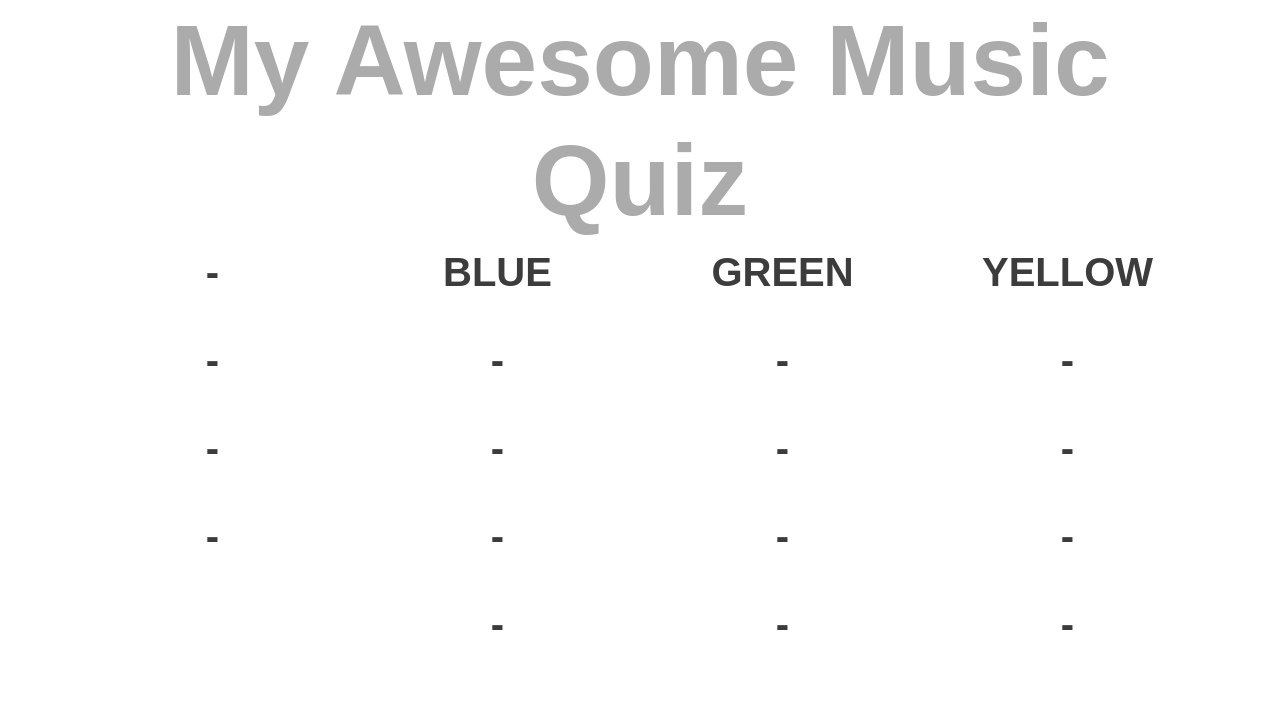
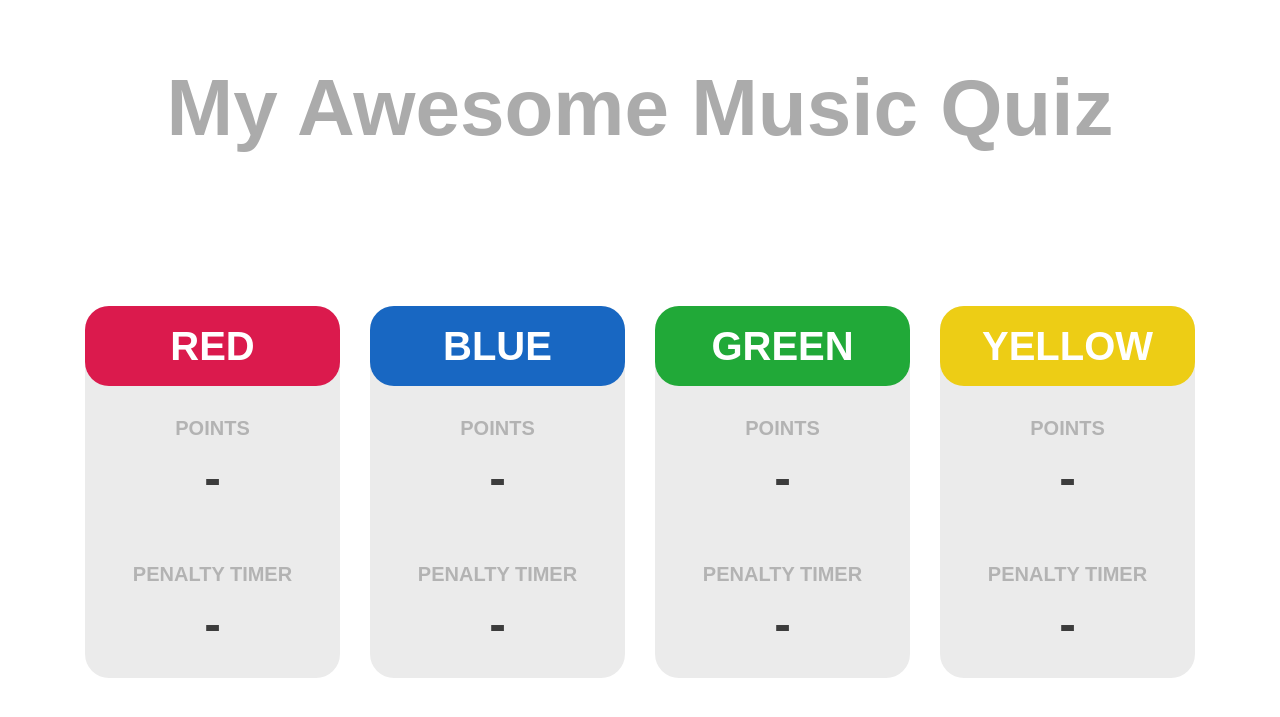
Before and after one commit to Emilostuff/YouQuiz, a Flask app: page /live in a window 1280 px wide. Shown: the top 717 px of the page. Run offline with Flask 2, Linux system fonts and the light colour scheme; data that the repository does not hold is empty; parts of the project's set-up code (start-up, migrations or seed data) failed here and were passed over; some libraries are stand-ins or nearby versions.

Commit message:
live view working

```diff
--- a/engine/server.py
+++ b/engine/server.py
@@ -40,6 +40,7 @@ class Server:
         self.buzzed = {team: False for team in self.cfg.teams.values()}
         self.accepting = {team: False for team in self.cfg.teams.values()}
         self.lock = Lock()
+        self.program = None
         self.__run()
 
     def setup_read_access(self, program):
@@ -91,21 +92,23 @@ class Server:
                 abort(404)
 
             team = self.cfg.teams[color]
-            if team is not None:
-                if request.method == "POST":
-                    self.__buzz(team)
-                return render_template("buzzer.html", color=team.name.lower())
-            else:
-                return redirect("/")
+            if request.method == "POST":
+                self.__buzz(team)
+            return render_template("buzzer.html", color=team.name.lower())
 
         @app.route("/live")
         def live() -> str:
             return render_template(
-                "live.html", count=self.cfg.n_teams, title=self.cfg.title
+                "live.html",
+                count=self.cfg.n_teams,
+                title=self.cfg.title,
+                teams=[t.name.lower() for t in self.cfg.teams.values()],
             )
 
         def stream_data():
             try:
+                while self.program is None:
+                    pass
                 while True:
                     data = dict()
                     focus_team = self.program.team_in_focus
@@ -115,7 +118,7 @@ class Server:
                         x["timer"] = round(self.program.timers[team], 1)
                         x["buzzed"] = self.buzzed[team]
                         x["focus"] = focus_team is not None and focus_team is team
-                        data[team.name] = x
+                        data[team.name.lower()] = x
 
                     yield f"data:{json.dumps(data)}\n\n"
                     time.sleep(STREAM_INTERVAL)
--- a/engine/static/css/main.css
+++ b/engine/static/css/main.css
@@ -4,23 +4,24 @@ span {
     line-height: normal;
 }
 
-.buzzer {
-    display: block;
-    width: 100%;
-    height: 30vh;
-    border: none;
-    border-radius: 5vh;
-    color: #ffffff;
-    font-weight: 900;
-    padding: 2px 2px;
-    font-size: 150px;
-    cursor: pointer;
-    text-align: center;
-    margin-bottom: 5vh;
+
+
+.box {
+    height: 10vh;
+}
+
+.icon {
+    height: 60px;
+    font-size: 60px;
+    margin-bottom: 30px !important;
+}
+
+.disabled {
+    opacity: 0.2;
 }
 
 .rounded {
-    border-radius: 5vh !important
+    border-radius: 3vmin !important
 }
 
 .mb-60 {
@@ -31,10 +32,8 @@ span {
     margin-top: 60px !important;
 }
 
-
-.fullscreen {
-    height: 85vh !important;
-    width: 100% !important;
+.mt-30 {
+    margin-top: 30px !important;
 }
 
 .red {
@@ -55,10 +54,14 @@ span {
     background-color: #edcd15 !important;
 }
 
+.grey {
+    background-color: #ebebeb !important;
+}
+
 h1 {
     font-weight: bold;
     color: rgb(171, 171, 171);
-    font-size: 100px;
+    font-size: 80px;
     text-align: center;
     font-family: sans-serif;
 }
@@ -66,10 +69,11 @@ h1 {
 h2 {
     font-weight: bold;
     color: rgb(60, 60, 60);
-    font-size: 40px;
+    font-size: 50px;
     text-align: center;
     font-family: sans-serif;
-    margin-bottom: 5vh;
+    margin-bottom: 2vh;
+    padding-bottom: 3vh;
 }
 
 h3 {
@@ -79,5 +83,29 @@ h3 {
     text-align: center;
     font-family: sans-serif;
     text-transform: uppercase;
-    padding: 50px;
+    padding: 3vh;
 }
+
+h4 {
+    font-weight: bold;
+    color: rgb(255, 255, 255);
+    font-size: 40px;
+    text-align: center;
+    font-family: sans-serif;
+    text-transform: uppercase;
+    padding: 2vh;
+}
+
+h5 {
+    font-weight: bold;
+    color: rgb(179, 179, 179);
+    font-size: 20px;
+    text-align: center;
+    font-family: sans-serif;
+    text-transform: uppercase;
+}
+
+.fullscreen {
+    height: 85vh !important;
+    width: 100% !important;
+}
--- a/engine/templates/live.html
+++ b/engine/templates/live.html
@@ -13,56 +13,30 @@
 </head>
 
 <body>
-    <section class="section">
+    <h1 class="mb-60 mt-60">{{ title }}</h1>
+
+    <section class="section mb-60">
         <div class="container">
             <div class="row">
-                <div class="col-12 text-center">
+                {% for team in teams %}
+                <div class="col col-sm-12 col-md-6 text-center">
                     <div class="content">
-                        <h1>{{ title }}</h1>
+                        <div>
+                            <span class="icon" id="{{ team }} icon"></span>
+                        </div>
+                        <div class="h-100 rounded grey">
+                            <div class="rounded {{ team }} box" id="{{ team }}">
+                                <h4>{{ team|upper}}</h4>
+                            </div>
+                            <h5 class="mt-30">Points</h5>
+                            <h2 id="{{ team }} points">-</h2>
+                            <h5 class="mt-30">Penalty Timer</h5>
+                            <h2 id="{{ team }} timer">-</h2>
+                        </div>
                     </div>
                 </div>
-            </div>
-        </div>
-    </section>
-    <section class="section">
-        <div class="container">
-            <div class="row">
-                <div class="col-3 text-center">
-                    <div class="content">
-                        <div class="box red"></div>
-                        <h2 id="red points">-</h2>
-                        <h2 id="red timer">-</h2>
-                        <h2 id="red focus">-</h2>
-                        <h2 id="red buzzed">-</h2>
-                    </div>
-                </div>
-                <div class="col-3 text-center">
-                    <div class="content">
-                        <h2 id=>BLUE</h2>
-                        <h2 id="blue points">-</h2>
-                        <h2 id="blue timer">-</h2>
-                        <h2 id="blue focus">-</h2>
-                        <h2 id="blue buzzed">-</h2>
-                    </div>
-                </div>
-                <div class="col-3 text-center">
-                    <div class="content">
-                        <h2 id=>GREEN</h2>
-                        <h2 id="green points">-</h2>
-                        <h2 id="green timer">-</h2>
-                        <h2 id="green focus">-</h2>
-                        <h2 id="green buzzed">-</h2>
-                    </div>
-                </div>
-                <div class="col-3 text-center">
-                    <div class="content">
-                        <h2>YELLOW</h2>
-                        <h2 id="yellow points">-</h2>
-                        <h2 id="yellow timer">-</h2>
-                        <h2 id="yellow focus">-</h2>
-                        <h2 id="yellow buzzed">-</h2>
-                    </div>
-                </div>
+                {% endfor %}
+
             </div>
         </div>
     </section>
@@ -79,30 +53,41 @@
         $(document).ready(function () {
             const source = new EventSource("/live-data");
             const count = parseInt('{{ count }}');
+            const teams = JSON.parse('{{ teams|tojson }}');
+
+            var cols = document.getElementsByClassName('col');
+            [].forEach.call(cols, function (col) {
+                if (count == 4) {
+                    col.classList.add("col-lg-3");
+                } else if (count == 3) {
+                    col.classList.add("col-lg-4");
+                } else {
+                    col.classList.add("col-lg-6");
+                }
+            });
 
             source.onmessage = function (event) {
                 const data = JSON.parse(event.data);
 
-                // red
-                document.getElementById("red points").innerHTML = data.RED.points;
-                document.getElementById("red timer").innerHTML = data.RED.timer.toFixed(1);
-
-                // blue
-                document.getElementById("blue points").innerHTML = data.BLUE.points;
-                document.getElementById("blue timer").innerHTML = data.BLUE.timer.toFixed(1);
-
-                // green
-                if (count > 2) {
-                    document.getElementById("green points").innerHTML = data.GREEN.points;
-                    document.getElementById("green timer").innerHTML = data.GREEN.timer.toFixed(1);
+                for (name of teams) {
+                    document.getElementById(name + " points").innerHTML = data[name].points;
+                    if (data[name].timer > 0) {
+                        document.getElementById(name + " timer").innerHTML = data[name].timer.toFixed(1) + " s";
+                        document.getElementById(name).classList.add("disabled");
+                        document.getElementById(name + " icon").innerHTML = '&#9203;';
+                    } else {
+                        document.getElementById(name + " timer").innerHTML = "-"
+                        document.getElementById(name).classList.remove("disabled");
+                        if (data[name].focus) {
+                            document.getElementById(name + " icon").innerHTML = '&#11088;';
+                        }
+                        else if (data[name].buzzed) {
+                            document.getElementById(name + " icon").innerHTML = '&#128587;';
+                        } else {
+                            document.getElementById(name + " icon").innerHTML = '';
+                        }
+                    }
                 }
-
-                // yellow
-                if (count > 3) {
-                    document.getElementById("yellow points").innerHTML = data.YELLOW.points;
-                    document.getElementById("yellow timer").innerHTML = data.YELLOW.timer.toFixed(1);
-                }
-
 
             }
         });
```
